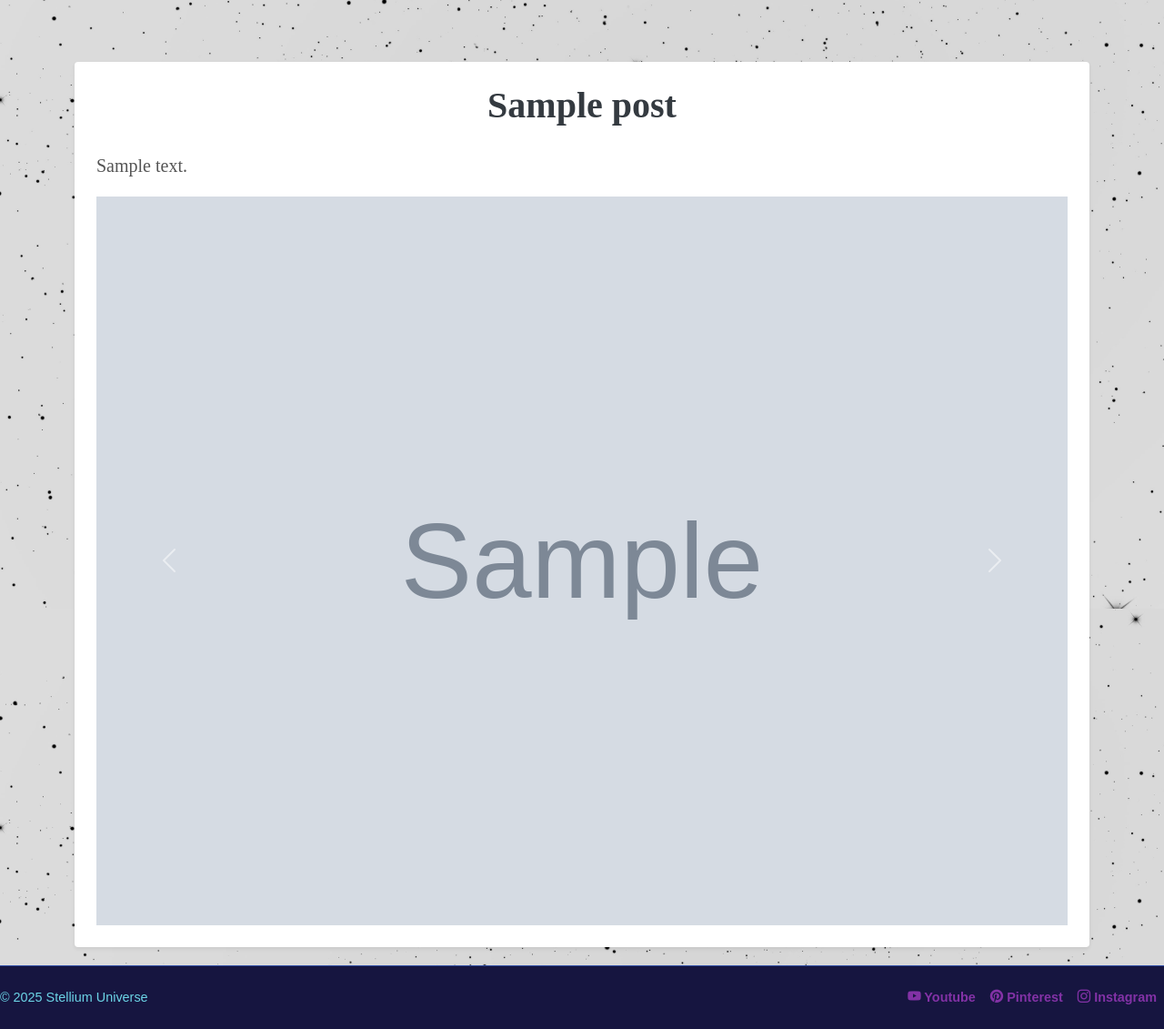
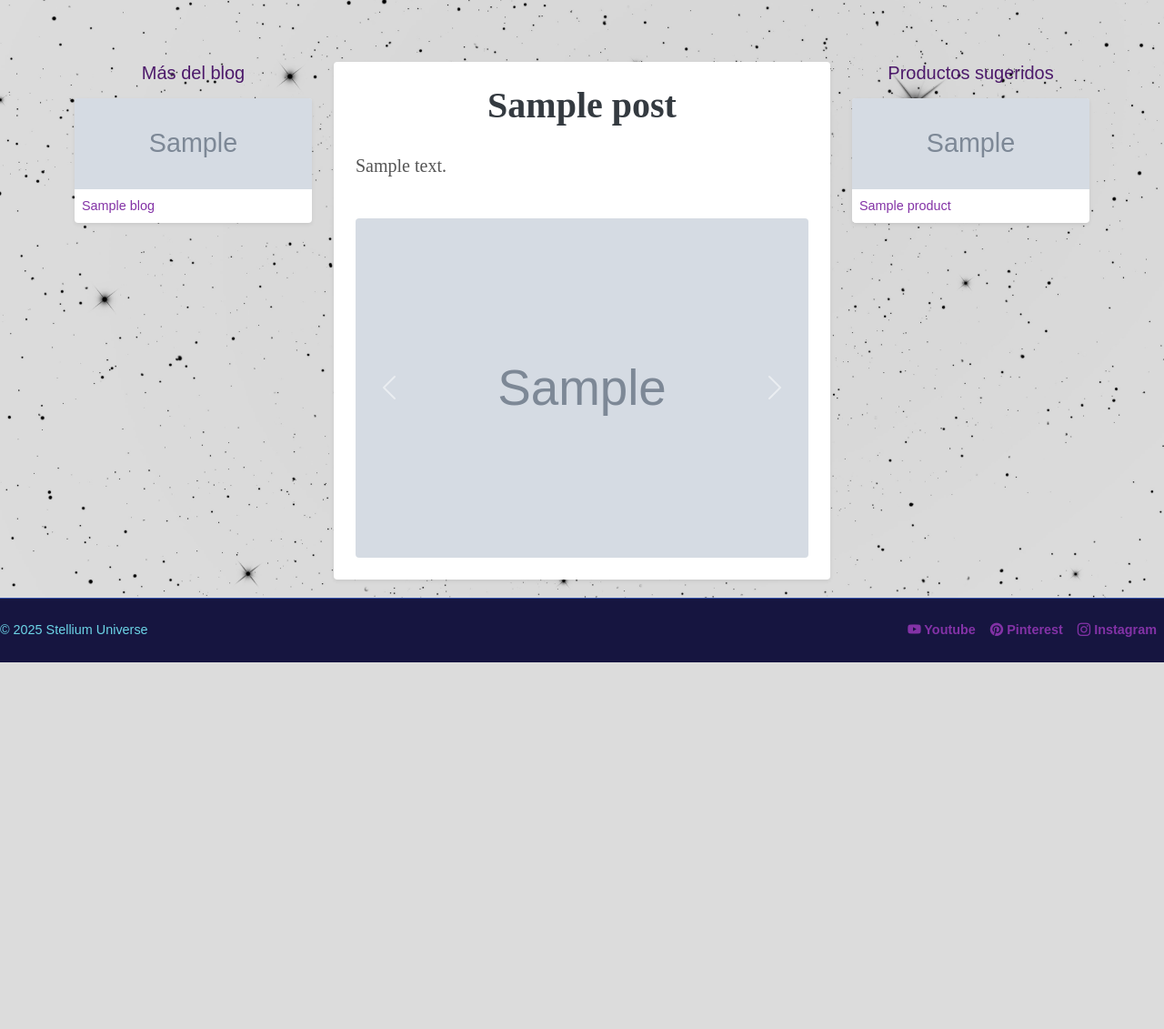
Before and after one commit to NadCarlos/stellium_django, a Django app: template stellium/blog/templates/blog/post.html in a window 1280 px wide. Shown: the part 131-1262 px from the top of the page at 91% size. After the commit the page ends 859 px from the top, so only its background shows below. Run offline with Django 5.2, Linux system fonts and the light colour scheme; tables that the repository leaves empty hold one stand-in row (values such as "Sample post"); the template is opened without the code that fills it: values that come from a table or form of the project are taken from there, most other values are stand-ins (such as "Sample title", 1, 10 or a date in 2020); grey boxes marked "Sample" are stand-in pictures; some libraries are stand-ins or nearby versions; some web fonts are replaced.

Commit message:
added products and random blogs in blog view

```diff
--- a/stellium/blog/repositories/post.py
+++ b/stellium/blog/repositories/post.py
@@ -3,6 +3,8 @@ from typing import List, Optional
 from blog.models import (
     Post,
 )
+
+import random
 
 
 class PostRepository:
@@ -26,3 +28,7 @@ class PostRepository:
     def reactivate(self, post: Post):
         post.activo=True
         post.save()
+
+    def get_random(self, cantidad) -> Optional[Post]:
+        posts = list(Post.objects.all())
+        return random.sample(posts, cantidad)
--- a/stellium/blog/templates/blog/post.html
+++ b/stellium/blog/templates/blog/post.html
@@ -2,36 +2,70 @@
 
 {% block content %}
 <div class="container mt-5">
-  <!-- Contenedor del post -->
+  <div class="row">
+    <!-- Blogs aleatorios -->
+    <div class="col-lg-3 d-none d-lg-block">
+      <h5 class="text-center mb-3" style="color: #4D1A6B;">Más del blog</h5>
+      {% for blog in random_posts %}
+        <a href="{% url 'post' blog.id %}" class="text-decoration-none">
+          <div class="card mb-3 shadow-sm border-0">
+            <img src="{{ blog.cover.url }}" class="card-img-top" style="height: 100px; object-fit: cover;">
+            <div class="card-body p-2">
+              <p class="card-title mb-0" style="font-size: 0.9rem; color: #8332A6;">{{ blog.title }}</p>
+            </div>
+          </div>
+        </a>
+      {% endfor %}
+    </div>
+
+    <!-- Post -->
+    <div class="col-lg-6">
       <div class="card shadow-sm border-0 p-4">
-    <!-- Título del post -->
         <h1 class="text-center mb-4" style="font-family: 'Footlight MT Pro', serif; font-weight: bold; color: #343a40;">
           {{ post.title }}
         </h1>
-    <!-- Contenido del post -->
+
         <p class="fs-5" style="font-family: 'Footlight MT Pro', serif; line-height: 1.8; color: #555555;">
           {{ post.content }}
         </p>
-    <div id="carousel" class="carousel slide">
+
+        <div id="carousel" class="carousel slide mt-4">
           <div class="carousel-inner">
             <div class="carousel-item active">
-          <img src="{{ post.cover.url }}" class="d-block w-100" alt="...">
+              <img src="{{ post.cover.url }}" class="d-block w-100 rounded" alt="...">
             </div>
             {% for image in post_images %}
             <div class="carousel-item">
-          <img src="{{ image.image.url }}" class="d-block w-100" alt="...">
+              <img src="{{ image.image.url }}" class="d-block w-100 rounded" alt="...">
             </div>
             {% endfor %}
           </div>
           <button class="carousel-control-prev" type="button" data-bs-target="#carousel" data-bs-slide="prev">
             <span class="carousel-control-prev-icon" aria-hidden="true"></span>
-        <span class="visually-hidden">Previous</span>
+            <span class="visually-hidden">Anterior</span>
           </button>
           <button class="carousel-control-next" type="button" data-bs-target="#carousel" data-bs-slide="next">
             <span class="carousel-control-next-icon" aria-hidden="true"></span>
-        <span class="visually-hidden">Next</span>
+            <span class="visually-hidden">Siguiente</span>
           </button>
         </div>
       </div>
     </div>
+
+    <!-- Productos -->
+    <div class="col-lg-3 d-none d-lg-block">
+      <h5 class="text-center mb-3" style="color: #4D1A6B;">Productos sugeridos</h5>
+      {% for product in random_products %}
+        <a href="{% url 'product_detail' product.id %}" class="text-decoration-none">
+          <div class="card mb-3 shadow-sm border-0">
+            <img src="{{ product.image.url }}" class="card-img-top" style="height: 100px; object-fit: cover;">
+            <div class="card-body p-2">
+              <p class="card-title mb-0" style="font-size: 0.9rem; color: #8332A6;">{{ product.name|truncatewords:6 }}</p>
+            </div>
+          </div>
+        </a>
+      {% endfor %}
+    </div>
+  </div>
+</div>
 {% endblock %}
--- a/stellium/blog/views/blog.py
+++ b/stellium/blog/views/blog.py
@@ -4,11 +4,13 @@ from django.shortcuts import render
 from blog.repositories.category import CategoryRepository
 from blog.repositories.post import PostRepository
 from blog.repositories.post_images import PostImagesRepository
+from shop.repositories.product import ProductRepository
 
 
 cateRepo = CategoryRepository()
 postRepo = PostRepository()
 postImgRepo = PostImagesRepository()
+productRepo = ProductRepository()
 
 
 class BlogIndex(View):
@@ -51,11 +53,15 @@ class Post(View):
     def get(self, request, id):
         post = postRepo.filter_by_id(id=id)
         post_images = postImgRepo.filter_by_post(id_post=post.id)
+        random_posts = postRepo.get_random(cantidad=3)
+        random_products = productRepo.get_random_products(cantidad=2, product_type='consult')
         return render(
             request,
             'blog/post.html',
             dict(
                 post = post,
                 post_images = post_images,
+                random_posts = random_posts,
+                random_products = random_products,
             )
         )
--- a/stellium/shop/repositories/product.py
+++ b/stellium/shop/repositories/product.py
@@ -1,6 +1,8 @@
 from typing import List, Optional
 
 from shop.models import Product
+
+import random
 
 
 class ProductRepository:
@@ -25,3 +27,7 @@ class ProductRepository:
     def delete_by_activo(self, product: Product):
         product.activo=False
         product.save()
+
+    def get_random_products(self, cantidad, product_type) -> Optional[Product]:
+        products = list(Product.objects.all().exclude(product_type=product_type))
+        return random.sample(products, cantidad)
```
Lines whose indentation alone changed are shown as unchanged.
